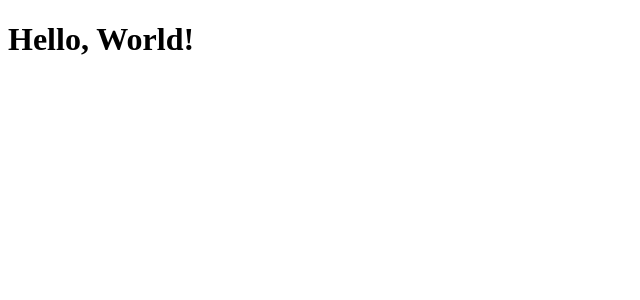
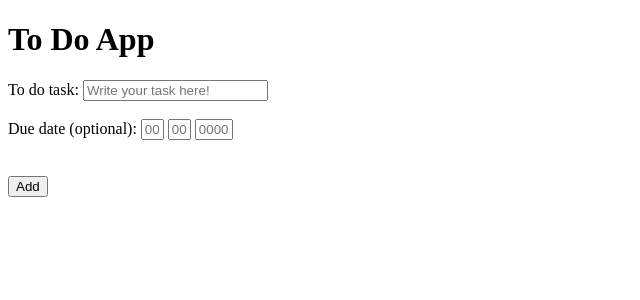
Before and after one commit to alessiasHUB/to-do-front, a React (Create React App) app: page / in a window 1280 px wide. Shown: the top 300 px of the page, without its empty margins (0-640 px from the left). Built offline with nearby package versions, Linux system fonts and the light colour scheme; the HTML template or start-up script is replaced by a standard one.

Commit message:
front end working

```diff
--- a/src/App.tsx
+++ b/src/App.tsx
@@ -1,7 +1,124 @@
-import { greet } from "./utils/greet";
+import { useState } from "react";
+
+type ToDo = {
+  id: number;
+  task: string;
+  completed: boolean;
+  creationDate: string;
+  dueDate: string | null;
+};
 
 function App(): JSX.Element {
-  return <h1>{greet("World")}</h1>;
+  const [input, setInput] = useState<string>("");
+  const [tasks, setTasks] = useState<ToDo[]>();
+  const [day, setDay] = useState<string>("");
+  const [month, setMonth] = useState<string>("");
+  const [year, setYear] = useState<string>("");
+
+  const date = new Date();
+
+  const handleAddTask = () => {
+    const task: ToDo = {
+      id: tasks !== undefined ? tasks.length + 1 : 1,
+      task: input,
+      completed: false,
+      creationDate: `${date.getDate()}/${date.getMonth()}/${date.getFullYear()}`,
+      dueDate:
+        day !== "" && month !== "" && year !== ""
+          ? `${day}/${month}/${year}`
+          : null,
+    };
+
+    tasks ? setTasks([...tasks, task]) : setTasks([task]);
+
+    // reset all inputs
+    setDay("");
+    setMonth("");
+    setYear("");
+    setInput("");
+  };
+
+  return (
+    <>
+      <header>
+        <h1>To Do App</h1>
+      </header>
+      <main>
+        <div>
+          <span>To do task: </span>
+          <input
+            value={input}
+            type="text"
+            placeholder="Write your task here!"
+            onChange={(e) => {
+              setInput(e.target.value);
+            }}
+          />
+          <br />
+          <br />
+          <div className="due-date">
+            <span>Due date (optional): </span>
+            <input
+              className="date-input"
+              value={day}
+              type="text"
+              placeholder="00"
+              onChange={(e) => {
+                setDay(e.target.value);
+              }}
+            />
+            <span> </span>
+            <input
+              className="date-input"
+              value={month}
+              type="text"
+              placeholder="00"
+              onChange={(e) => {
+                setMonth(e.target.value);
+              }}
+            />
+            <span> </span>
+            <input
+              className="date-input-year"
+              value={year}
+              type="text"
+              placeholder="0000"
+              onChange={(e) => {
+                setYear(e.target.value);
+              }}
+            />
+          </div>
+          <br />
+          <br />
+          <button type="submit" onClick={handleAddTask}>
+            Add
+          </button>
+        </div>
+        {tasks !== undefined && (
+          <ul>
+            {tasks.map((el) => {
+              return (
+                <li key={el.id}>
+                  <span>task: {el.task}</span>
+                  {el.dueDate && <span>, due: {el.dueDate}</span>}
+                </li>
+              );
+            })}
+          </ul>
+        )}
+      </main>
+    </>
+  );
 }
 
 export default App;
+
+/**
+ * POSSIBLE FEATURES:
+ * Adding and editing todos
+ * Marking todos as 'complete'
+ * Deleting todos
+ * Sorting todos by creation date
+ * Setting a due date
+ * Filtering overdue todos
+ */
--- a/src/index.tsx
+++ b/src/index.tsx
@@ -1,6 +1,7 @@
 import React from "react";
 import ReactDOM from "react-dom";
 import App from "./App";
+import "./style.css";
 
 ReactDOM.render(
   <React.StrictMode>
--- /dev/null
+++ b/src/style.css
@@ -0,0 +1,6 @@
+.date-input {
+  width: 15px;
+}
+.date-input-year {
+  width: 30px;
+}
```
